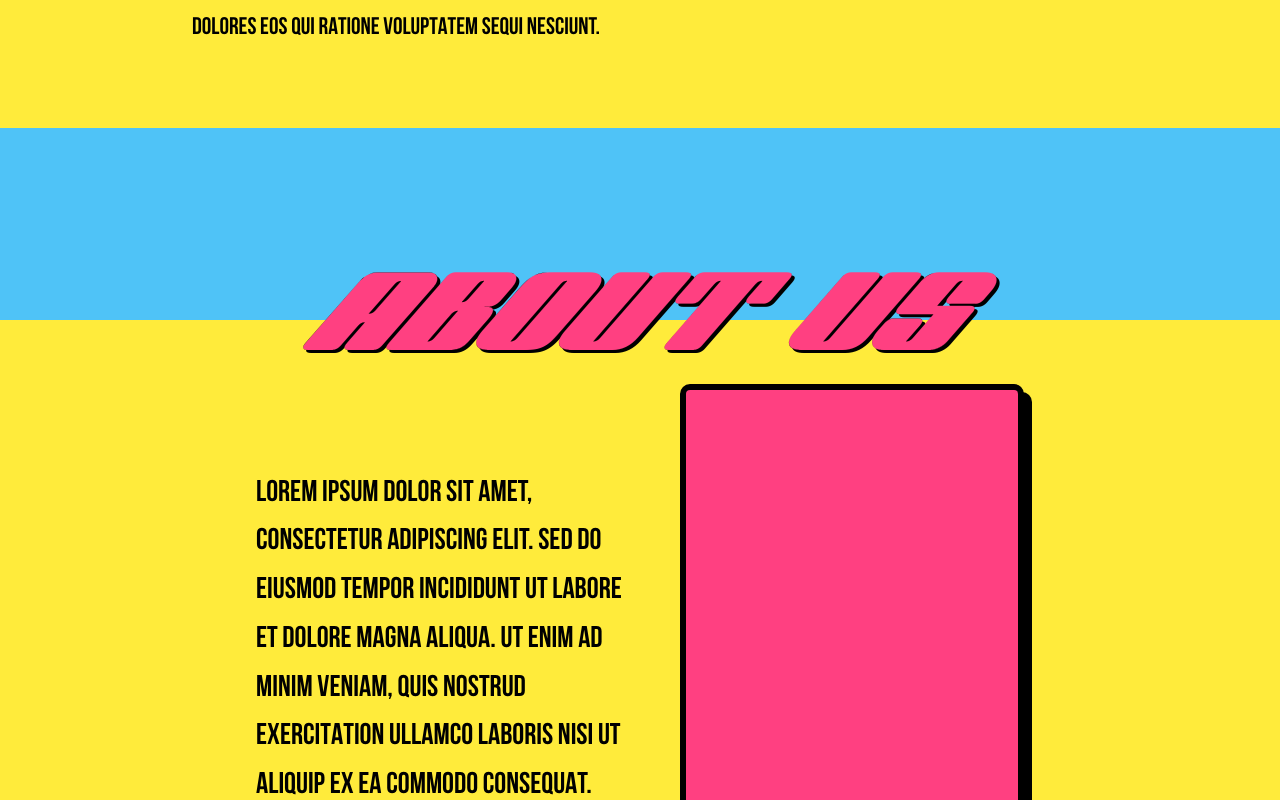
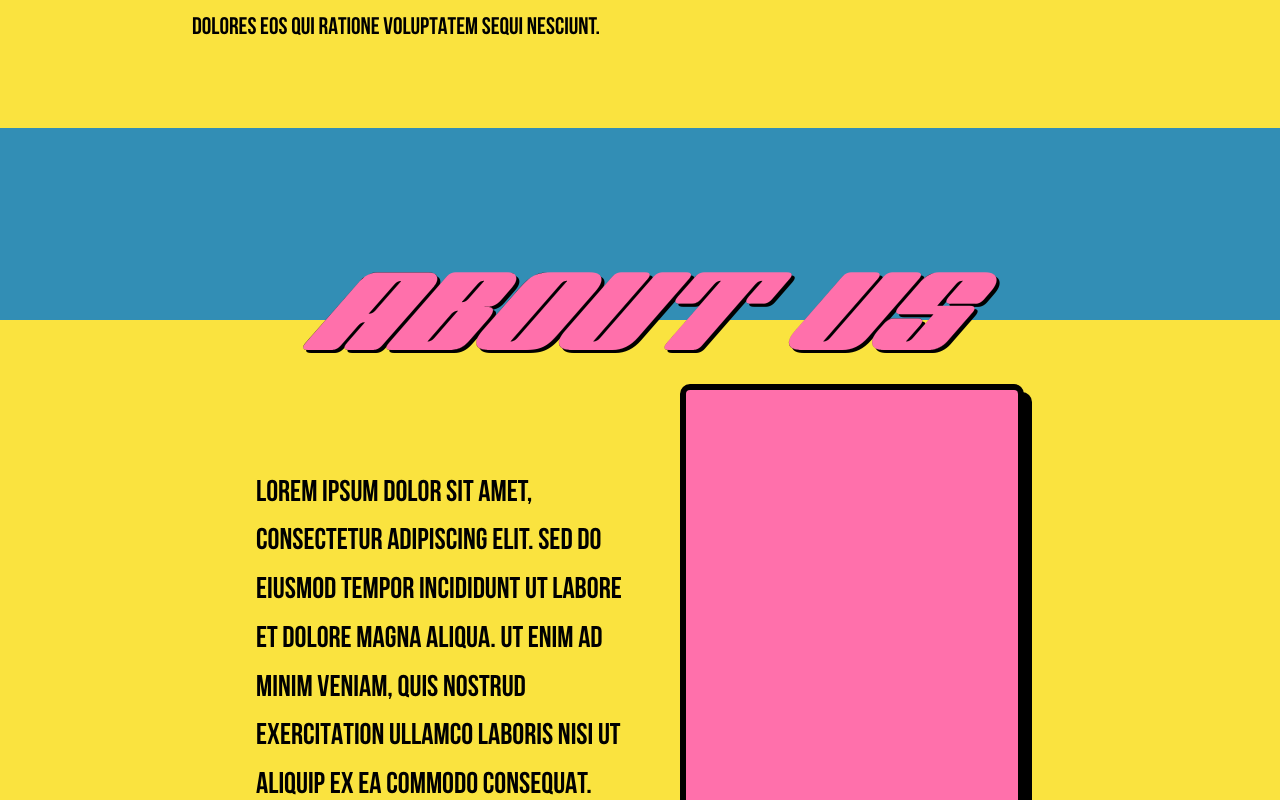
Before and after one commit to yassenshopov/fuelthejourney-eu, a Next.js app: page / in a window 1280 px wide. Shown: the part 1440-2240 px from the top of the page. Built offline with nearby package versions, Linux system fonts and the light colour scheme.

Commit message:
style: update fuel color variables in globals.css for design consistency

```diff
--- a/src/app/globals.css
+++ b/src/app/globals.css
@@ -86,9 +86,9 @@
   --sidebar-ring: oklch(0.708 0 0);
 
   /* Custom colors for Fuel Journey design */
-  --fuel-yellow: #ffeb3b;
-  --fuel-pink: #ff4081;
-  --fuel-blue: #4fc3f7;
+  --fuel-yellow: #fae33f;
+  --fuel-pink: #ff70ab;
+  --fuel-blue: #328eb5;
   --fuel-light-gray: #f5f5f5;
   --fuel-black: #000000;
 }
```
